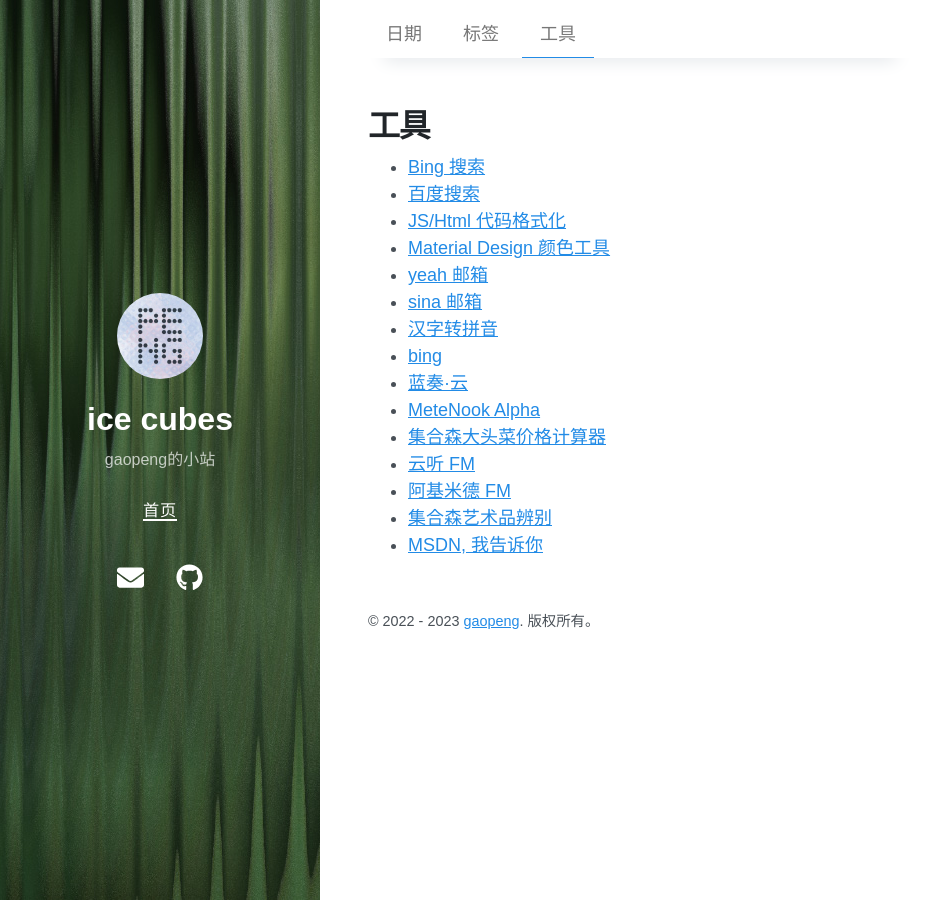
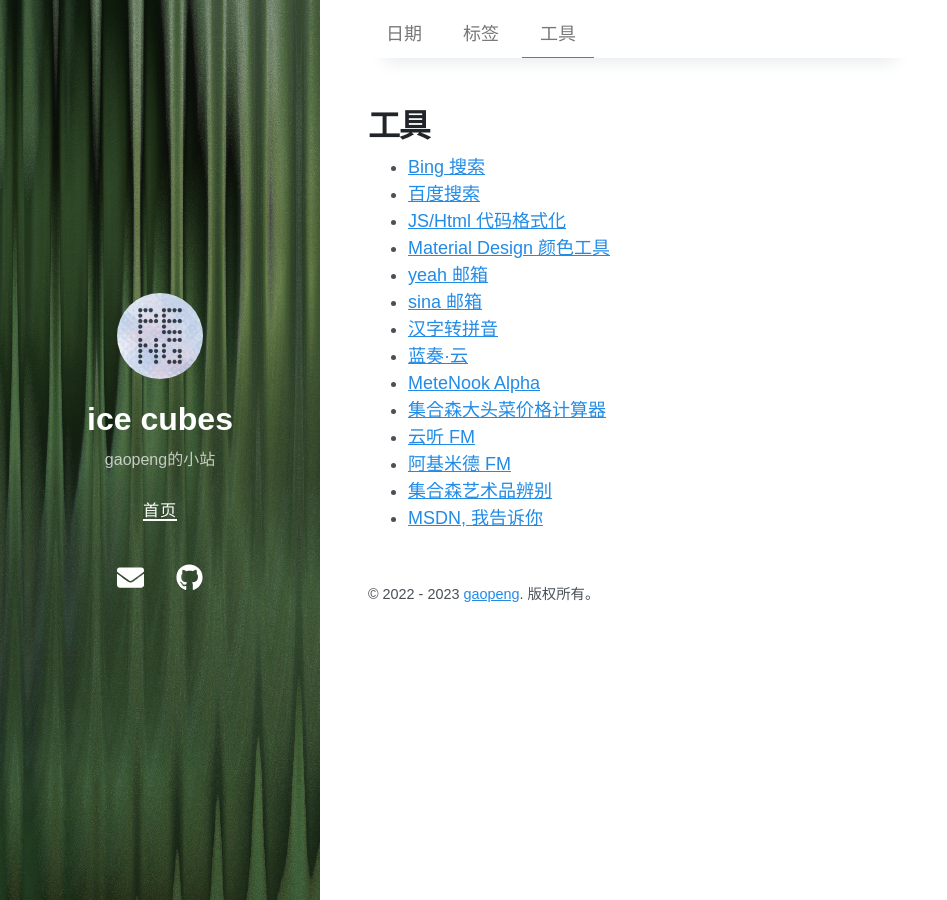
Before and after one commit to gaopengk/gaopengk.github.io, a Jekyll site: the page built from tools.md, in a window 1280 px wide. Shown: the whole page, without its empty margins (0-947 px from the left). Built offline with Jekyll 4.4.1, drawn with Linux system fonts in a browser that asks for light colours; nearby versions of some CDN libraries.

Commit message:
Update archive-tools.html

```diff
--- a/_layouts/archive-tools.html
+++ b/_layouts/archive-tools.html
@@ -13,7 +13,6 @@
   <li><a href="https://mail.yeah.net/" target="_blank">yeah 邮箱</a></li>
   <li><a href="https://mail.sina.com/" target="_blank">sina 邮箱</a></li>
   <li><a href="https://hanzizhuanpinyin.wncx.cn/" target="_blank">汉字转拼音</a></li>
-  <li><a href="https://go.microsoft.com/fwlink/?LinkId=625115" target="_blank">bing</a></li>
   <li><a href="https://www.lanzou.com/" target="_blank">蓝奏·云</a></li>
   <li><a href="https://wuffs.org/acnh/weather/" target="_blank">MeteNook Alpha</a></li>
   <li><a href="https://ac-turnip.com/" target="_blank">集合森大头菜价格计算器</a></li>
```
